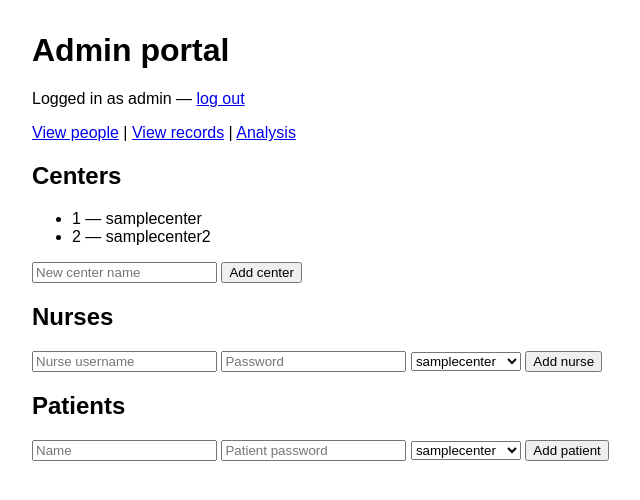
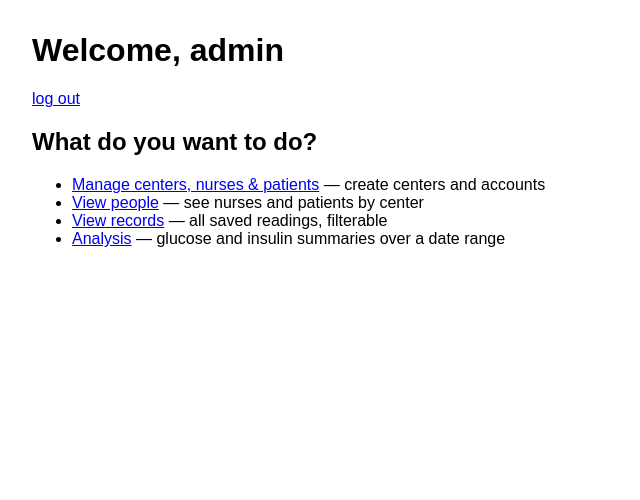
Before and after one commit to nanzizwritin/T1DE, a Flask app: page /admin in a window 1280 px wide. Shown: the top 500 px of the page, without its empty margins (258-898 px from the left). Run offline with Flask 3, Linux system fonts and the light colour scheme; a user stored in the database is signed in; data comes from the database, SQL or seed files in the repository; both versions use the stored data as it was after the commit.

Commit message:
add patient portal, patient login, cleaner admin/nurse home pages

```diff
--- a/app.py
+++ b/app.py
@@ -94,24 +94,44 @@ def analyse_rows(rows):
 
 @app.route("/")
 def home():
-    if "user_id" not in session:
-        return redirect("/login")
-    if session["role"] == "admin":
+    role = session.get("role")
+    if role == "admin":
         return redirect("/admin")
-    return redirect("/nurse")
+    if role == "nurse":
+        return redirect("/nurse")
+    if role == "patient":
+        return redirect("/patient")
+    return redirect("/login")
 
 @app.route("/login", methods=["GET", "POST"])
 def login():
     if request.method == "POST":
+        username = request.form["username"]
+        password = request.form["password"]
         conn = db()
-        user = conn.execute("SELECT * FROM users WHERE username = ?", (request.form["username"],)).fetchone()
-        conn.close()
-        if user and check_password_hash(user["password_hash"], request.form["password"]):
+
+        # 1. check users (admin / nurse)
+        user = conn.execute("SELECT * FROM users WHERE username = ?", (username,)).fetchone()
+        if user and check_password_hash(user["password_hash"], password):
+            session.clear()
             session["user_id"] = user["id"]
             session["username"] = user["username"]
             session["role"] = user["role"]
             session["center_id"] = user["center_id"]
+            conn.close()
             return redirect("/")
+
+        # 2. otherwise check patients (by username)
+        patient = conn.execute("SELECT * FROM patients WHERE username = ?", (username,)).fetchone()
+        if patient and patient["password_hash"] and check_password_hash(patient["password_hash"], password):
+            session.clear()
+            session["patient_id"] = patient["patient_id"]
+            session["username"] = patient["name"]
+            session["role"] = "patient"
+            conn.close()
+            return redirect("/")
+
+        conn.close()
         return render_template("login.html", error="Wrong username or password")
     return render_template("login.html")
 
@@ -124,11 +144,16 @@ def logout():
 def admin():
     if session.get("role") != "admin":
         return redirect("/login")
+    return render_template("admin.html")
+
+@app.route("/admin/manage")
+def admin_manage():
+    if session.get("role") != "admin":
+        return redirect("/login")
     conn = db()
     centers = conn.execute("SELECT * FROM centers").fetchall()
-    nurses = conn.execute("SELECT * FROM users WHERE role = 'nurse'").fetchall()
     conn.close()
-    return render_template("admin.html", centers=centers, nurses=nurses)
+    return render_template("admin_manage.html", centers=centers)
 
 @app.route("/admin/add_center", methods=["POST"])
 def add_center():
@@ -138,26 +163,25 @@ def add_center():
     conn.execute("INSERT INTO centers (name) VALUES (?)", (request.form["name"],))
     conn.commit()
     conn.close()
-    return redirect("/admin")
-
+    return redirect("/admin/manage")
 @app.route("/admin/add_nurse", methods=["POST"])
 def add_nurse():
     if session.get("role") != "admin":
         return redirect("/login")
     center_id = request.form.get("center_id")
     if not center_id:
-        return redirect("/admin")
+        return redirect("/admin/manage")
     username = request.form["username"]
     conn = db()
     if conn.execute("SELECT 1 FROM users WHERE username=?", (username,)).fetchone():
         conn.close()
         flash("That username already exists — pick another.")
-        return redirect("/admin")
+        return redirect("/admin/manage")
     conn.execute("INSERT INTO users (username, password_hash, role, center_id) VALUES (?, ?, 'nurse', ?)",
                  (username, generate_password_hash(request.form["password"]), center_id))
     conn.commit()
     conn.close()
-    return redirect("/admin")
+    return redirect("/admin/manage")
 
 @app.route("/admin/add_patient", methods=["POST"])
 def admin_add_patient():
@@ -165,13 +189,21 @@ def admin_add_patient():
         return redirect("/login")
     center_id = request.form.get("center_id")
     if not center_id:
-        return redirect("/admin")
+        return redirect("/admin/manage")
+    username = request.form["username"]
     conn = db()
-    conn.execute("INSERT INTO patients (center_id, name, password_hash) VALUES (?, ?, ?)",
-                 (center_id, request.form["name"], generate_password_hash(request.form["password"])))
+    clash = conn.execute("SELECT 1 FROM users WHERE username=?", (username,)).fetchone() \
+         or conn.execute("SELECT 1 FROM patients WHERE username=?", (username,)).fetchone()
+    if clash:
+        conn.close()
+        flash("That username is already taken — pick another.")
+        return redirect("/admin/manage")
+    conn.execute("INSERT INTO patients (center_id, name, username, password_hash) VALUES (?, ?, ?, ?)",
+                 (center_id, request.form["name"], username,
+                  generate_password_hash(request.form["password"])))
     conn.commit()
     conn.close()
-    return redirect("/admin")
+    return redirect("/admin/manage")
 
 @app.route("/admin/data")
 def admin_data():
@@ -194,22 +226,35 @@ def admin_data():
 def nurse():
     if session.get("role") != "nurse":
         return redirect("/login")
+    return render_template("nurse.html")
+
+@app.route("/nurse/patients")
+def nurse_patients():
+    if session.get("role") != "nurse":
+        return redirect("/login")
     conn = db()
     patients = conn.execute("SELECT * FROM patients WHERE center_id=?", (session["center_id"],)).fetchall()
     conn.close()
-    return render_template("nurse.html", patients=patients)
+    return render_template("nurse_patients.html", patients=patients)
 
 @app.route("/nurse/add_patient", methods=["POST"])
 def add_patient():
     if session.get("role") != "nurse":
         return redirect("/login")
+    username = request.form["username"]
     conn = db()
-    conn.execute("INSERT INTO patients (center_id, name, password_hash) VALUES (?, ?, ?)",
-                 (session["center_id"], request.form["name"],
+    clash = conn.execute("SELECT 1 FROM users WHERE username=?", (username,)).fetchone() \
+         or conn.execute("SELECT 1 FROM patients WHERE username=?", (username,)).fetchone()
+    if clash:
+        conn.close()
+        flash("That username is already taken — pick another.")
+        return redirect("/nurse/patients")
+    conn.execute("INSERT INTO patients (center_id, name, username, password_hash) VALUES (?, ?, ?, ?)",
+                 (session["center_id"], request.form["name"], username,
                   generate_password_hash(request.form["password"])))
     conn.commit()
     conn.close()
-    return redirect("/nurse")
+    return redirect("/nurse/patients")
 
 @app.route("/nurse/patient/<int:pid>")
 def nurse_patient(pid):
@@ -359,19 +404,7 @@ def nurse_records():
     return render_template("nurse_records.html",
                            patients=patients, readings=readings, patient=patient)
 
-@app.route("/nurse/new/<int:pid>", methods=["GET", "POST"])
-def nurse_new(pid):
-    if session.get("role") != "nurse":
-        return redirect("/login")
-    if request.method == "POST":
-        file = request.files.get("photo")
-        if not file:
-            return redirect(f"/nurse/new/{pid}")
-        os.makedirs("static", exist_ok=True)
-        file.save("static/current.png")
-        icols = request.form.get("insulin_cols", "5")
-        return redirect(f"/nurse/corners/{pid}?icols={icols}")
-    return render_template("new.html", pid=pid)
+
 
 @app.route("/nurse/corners/<int:pid>")
 def nurse_corners(pid):
@@ -391,5 +424,37 @@ def nurse_process(pid):
         row[0] = parse_date(row[0])
     return render_template("review.html", record=record, pid=pid)
 
+@app.route("/nurse/new/<int:pid>", methods=["GET", "POST"])
+def nurse_new(pid):
+    if session.get("role") != "nurse":
+        return redirect("/login")
+    if request.method == "POST":
+        file = request.files.get("photo")
+        if not file:
+            return redirect(f"/nurse/new/{pid}")
+        os.makedirs("static", exist_ok=True)
+        file.save("static/current.png")
+
+        from RecognitionOfData import check_image_quality
+        problem = check_image_quality("static/current.png")
+        if problem:
+            flash(problem)
+            return redirect(f"/nurse/new/{pid}")
+
+        icols = request.form.get("insulin_cols", "5")
+        return redirect(f"/nurse/corners/{pid}?icols={icols}")
+    return render_template("new.html", pid=pid)
+
+@app.route("/patient")
+def patient_home():
+    if session.get("role") != "patient":
+        return redirect("/login")
+    conn = db()
+    readings = conn.execute(
+        "SELECT * FROM readings WHERE patient_id = ? ORDER BY date",
+        (session["patient_id"],)).fetchall()
+    conn.close()
+    return render_template("patient_portal.html", readings=readings)
+
 if __name__ == "__main__":
     app.run(debug=True)
--- a/setup.py
+++ b/setup.py
@@ -25,6 +25,7 @@ CREATE TABLE IF NOT EXISTS patients (
     patient_id INTEGER PRIMARY KEY AUTOINCREMENT,
     center_id INTEGER,
     name TEXT,
+    username TEXT,
     password_hash TEXT
 )
 """)
--- a/templates/admin.html
+++ b/templates/admin.html
@@ -6,56 +6,15 @@
     {% for m in messages %}<p style="color:red">{{ m }}</p>{% endfor %}
   {% endwith %}
 
-  <h1>Admin portal</h1>
-  <p>Logged in as {{ session['username'] }} — <a href="/logout">log out</a></p>
+  <h1>Welcome, {{ session['username'] }}</h1>
+  <p><a href="/logout">log out</a></p>
 
-  <p>
-    <a href="/admin/data">View people</a> |
-    <a href="/admin/records">View records</a> |
-    <a href="/analysis">Analysis</a>
-  </p>
-
-  <h2>Centers</h2>
+  <h2>What do you want to do?</h2>
   <ul>
-    {% for c in centers %}
-      <li>{{ c['id'] }} — {{ c['name'] }}</li>
-    {% endfor %}
+    <li><a href="/admin/manage">Manage centers, nurses & patients</a> — create centers and accounts</li>
+    <li><a href="/admin/data">View people</a> — see nurses and patients by center</li>
+    <li><a href="/admin/records">View records</a> — all saved readings, filterable</li>
+    <li><a href="/analysis">Analysis</a> — glucose and insulin summaries over a date range</li>
   </ul>
-  <form method="POST" action="/admin/add_center">
-    <input name="name" placeholder="New center name">
-    <button type="submit">Add center</button>
-  </form>
-
-  <h2>Nurses</h2>
-  {% if centers %}
-  <form method="POST" action="/admin/add_nurse">
-    <input name="username" placeholder="Nurse username">
-    <input name="password" type="password" placeholder="Password">
-    <select name="center_id">
-      {% for c in centers %}
-        <option value="{{ c['id'] }}">{{ c['name'] }}</option>
-      {% endfor %}
-    </select>
-    <button type="submit">Add nurse</button>
-  </form>
-  {% else %}
-  <p>Create a center first before adding nurses.</p>
-  {% endif %}
-
-  <h2>Patients</h2>
-  {% if centers %}
-  <form method="POST" action="/admin/add_patient">
-    <input name="name" placeholder="Name">
-    <input name="password" type="password" placeholder="Patient password">
-    <select name="center_id">
-      {% for c in centers %}
-        <option value="{{ c['id'] }}">{{ c['name'] }}</option>
-      {% endfor %}
-    </select>
-    <button type="submit">Add patient</button>
-  </form>
-  {% else %}
-  <p>Create a center first before adding patients.</p>
-  {% endif %}
 </body>
 </html>
--- a/templates/new.html
+++ b/templates/new.html
@@ -4,6 +4,9 @@
 <body style="font-family: sans-serif; max-width: 700px; margin: 2rem auto;">
   <h1>New record</h1>
   <p><a href="/nurse">← back</a></p>
+  {% with messages = get_flashed_messages() %}
+    {% for m in messages %}<p style="color:red">{{ m }}</p>{% endfor %}
+  {% endwith %}
   <form method="POST" action="/nurse/new/{{ pid }}" enctype="multipart/form-data">
     <input type="file" name="photo" accept="image/*">
     <label>
```
Also changed, not shown: RecognitionOfData.py (+19 -0 lines), ihatets.py (added, +13 -0 lines), templates/admin_manage.html (added, +56 -0 lines), templates/nurse.html (+6 -18 lines), templates/nurse_patients.html (added, +26 -0 lines), templates/patient_portal.html (added, +51 -0 lines), diabetes.db, left.png, right.png.
